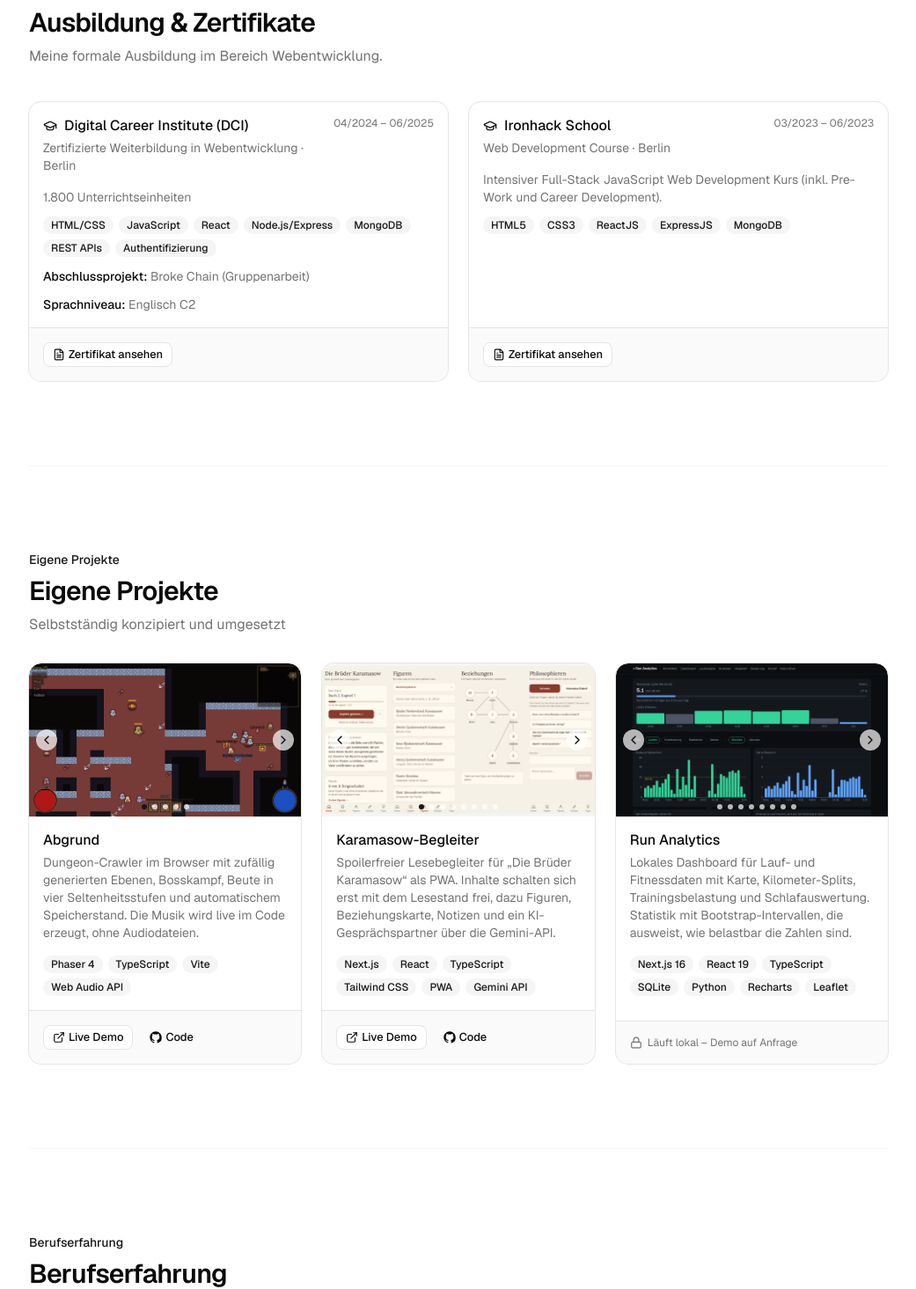
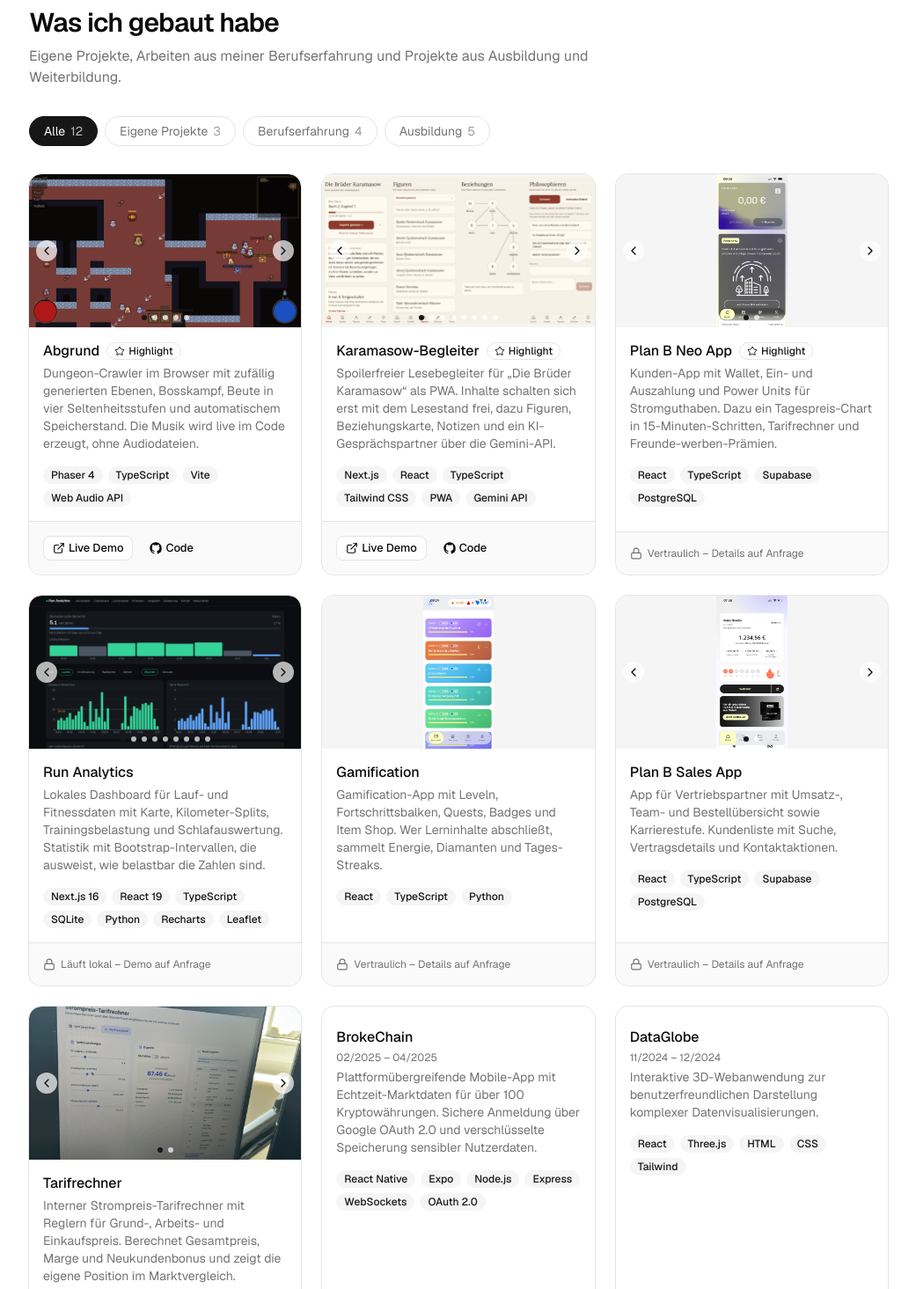
Before and after one commit to Parazim94/website-portfolio, a Next.js app: page / in a window 1280 px wide. Shown: the part 1285-2750 px from the top of the page at 88% size, without its empty margins (119-1160 px from the left). Built offline with nearby package versions, Linux system fonts and the light colour scheme.

Commit message:
Refactor project sections and navigation links for improved organization and clarity

```diff
--- a/app/page.tsx
+++ b/app/page.tsx
@@ -1,9 +1,5 @@
 import { AboutSection } from "@/components/sections/about-section";
 import { EducationSection } from "@/components/sections/education-section";
-import {
-  ExperienceSection,
-  PersonalProjectsSection,
-} from "@/components/sections/experience-section";
 import { HeroSection } from "@/components/sections/hero-section";
 import { ProjectsSection } from "@/components/sections/projects-section";
 import { SkillsSection } from "@/components/sections/skills-section";
@@ -16,13 +12,9 @@ export default function Home() {
 
       <AboutSection />
 
+      <ProjectsSection />
+
       <EducationSection />
-
-      <PersonalProjectsSection />
-
-      <ExperienceSection />
-
-      <ProjectsSection />
 
       <SkillsSection />
 
--- a/components/sections/hero-section.tsx
+++ b/components/sections/hero-section.tsx
@@ -94,7 +94,7 @@ export function HeroSection() {
 
           <motion.div variants={item}>
             <Button size="lg" asChild>
-              <a href="#personal-projects">Projekte ansehen</a>
+              <a href="#projects">Projekte ansehen</a>
             </Button>
           </motion.div>
 
--- a/components/sections/experience-section.tsx
+++ b/components/sections/project-card.tsx
@@ -7,11 +7,10 @@ import {
   ChevronLeft,
   ChevronRight,
   ExternalLink,
-  ImageIcon,
   Lock,
+  Star,
 } from "lucide-react";
 
-import { SectionHeading } from "@/components/section-heading";
 import { GithubIcon } from "@/components/icons";
 import { Badge } from "@/components/ui/badge";
 import { Button } from "@/components/ui/button";
@@ -23,20 +22,7 @@ import {
   CardHeader,
   CardTitle,
 } from "@/components/ui/card";
-import {
-  personalProjects,
-  personalProjectsGroup,
-  workExperience,
-  workProjects,
-  type WorkProject,
-} from "@/lib/experience";
-
-const container = {
-  hidden: {},
-  visible: {
-    transition: { staggerChildren: 0.08 },
-  },
-};
+import type { PortfolioProject } from "@/lib/all-projects";
 
 const item = {
   hidden: { opacity: 0, y: 16 },
@@ -116,27 +102,33 @@ function ProjectImageGallery({
   );
 }
 
-function ProjectCard({ project }: { project: WorkProject }) {
+export function ProjectCard({ project }: { project: PortfolioProject }) {
   return (
     <motion.div variants={item} className="h-full">
       <Card className="flex h-full flex-col overflow-hidden pt-0 transition-all duration-300 hover:-translate-y-1 hover:shadow-lg hover:shadow-primary/10">
-        <div className="relative aspect-video w-full overflow-hidden rounded-t-xl bg-muted">
-          {project.images && project.images.length > 0 ? (
+        {project.images && project.images.length > 0 ? (
+          <div className="relative aspect-video w-full overflow-hidden rounded-t-xl bg-muted">
             <ProjectImageGallery
               images={project.images}
               title={project.title}
               fit={project.imageFit}
             />
-          ) : (
-            <div className="flex h-full w-full flex-col items-center justify-center gap-2 text-muted-foreground">
-              <ImageIcon className="h-6 w-6" aria-hidden="true" />
-              <span className="text-xs">Screenshot folgt</span>
-            </div>
-          )}
-        </div>
+          </div>
+        ) : null}
 
-        <CardHeader>
-          <CardTitle>{project.title}</CardTitle>
+        <CardHeader className={project.images?.length ? undefined : "pt-6"}>
+          <CardTitle className="flex items-center gap-2">
+            {project.title}
+            {project.featured ? (
+              <Badge variant="outline" className="gap-1 text-primary">
+                <Star className="h-3 w-3" aria-hidden="true" />
+                Highlight
+              </Badge>
+            ) : null}
+          </CardTitle>
+          {project.period ? (
+            <p className="text-xs text-muted-foreground">{project.period}</p>
+          ) : null}
           <CardDescription>{project.description}</CardDescription>
         </CardHeader>
 
@@ -179,65 +171,3 @@ function ProjectCard({ project }: { project: WorkProject }) {
     </motion.div>
   );
 }
-
-function ProjectGrid({ projects }: { projects: WorkProject[] }) {
-  return (
-    <motion.div
-      initial="hidden"
-      whileInView="visible"
-      viewport={{ once: true, margin: "-80px" }}
-      variants={container}
-      className="mt-8 grid gap-6 sm:grid-cols-2 lg:grid-cols-3"
-    >
-      {projects.map((project) => (
-        <ProjectCard key={project.slug} project={project} />
-      ))}
-    </motion.div>
-  );
-}
-
-export function PersonalProjectsSection() {
-  return (
-    <section
-      id="personal-projects"
-      className="scroll-mt-16 border-t border-border/40 py-24"
-    >
-      <SectionHeading
-        eyebrow={personalProjectsGroup.title}
-        title={personalProjectsGroup.title}
-        description={personalProjectsGroup.subtitle}
-      />
-
-      <ProjectGrid projects={personalProjects} />
-    </section>
-  );
-}
-
-export function ExperienceSection() {
-  return (
-    <section
-      id="experience"
-      className="scroll-mt-16 border-t border-border/40 py-24"
-    >
-      <SectionHeading
-        eyebrow="Berufserfahrung"
-        title="Berufserfahrung"
-        description="Ausgewählte Projekte aus meiner beruflichen Praxis."
-      />
-
-      <div className="mt-10 flex flex-col gap-1 border-b border-border/40 pb-6 sm:flex-row sm:items-baseline sm:justify-between">
-        <div>
-          <p className="text-lg font-semibold">{workExperience.company}</p>
-          <p className="text-sm text-muted-foreground">
-            {workExperience.role}
-          </p>
-        </div>
-        <p className="text-sm text-muted-foreground">
-          {workExperience.period}
-        </p>
-      </div>
-
-      <ProjectGrid projects={workProjects} />
-    </section>
-  );
-}
--- a/components/sections/projects-section.tsx
+++ b/components/sections/projects-section.tsx
@@ -1,22 +1,17 @@
 "use client";
 
+import { useState } from "react";
 import { motion } from "framer-motion";
-import { ExternalLink } from "lucide-react";
 
 import { SectionHeading } from "@/components/section-heading";
-import { GithubIcon } from "@/components/icons";
-import { Badge } from "@/components/ui/badge";
-import { Button } from "@/components/ui/button";
+import { ProjectCard } from "@/components/sections/project-card";
 import {
-  Card,
-  CardAction,
-  CardContent,
-  CardDescription,
-  CardFooter,
-  CardHeader,
-  CardTitle,
-} from "@/components/ui/card";
-import { projects } from "@/lib/projects";
+  allProjects,
+  projectFilters,
+  type ProjectCategory,
+} from "@/lib/all-projects";
+import { workExperience } from "@/lib/experience";
+import { cn } from "@/lib/utils";
 
 const container = {
   hidden: {},
@@ -25,77 +20,81 @@ const container = {
   },
 };
 
-const item = {
-  hidden: { opacity: 0, y: 16 },
-  visible: { opacity: 1, y: 0, transition: { duration: 0.4 } },
-};
+type Filter = "all" | ProjectCategory;
 
 export function ProjectsSection() {
+  const [filter, setFilter] = useState<Filter>("all");
+
+  const visible = allProjects
+    .filter((project) => filter === "all" || project.category === filter)
+    .sort((a, b) => Number(!!b.featured) - Number(!!a.featured));
+
   return (
     <section
       id="projects"
       className="scroll-mt-16 border-t border-border/40 py-24"
     >
       <SectionHeading
-        eyebrow="Ausbildung & Weiterbildung"
-        title="Ausbildungs- und Weiterbildungsarbeiten"
-        description="Projekte aus meiner Ausbildung und Weiterbildung."
+        eyebrow="Projekte"
+        title="Was ich gebaut habe"
+        description="Eigene Projekte, Arbeiten aus meiner Berufserfahrung und Projekte aus Ausbildung und Weiterbildung."
       />
 
+      <div
+        role="group"
+        aria-label="Projekte filtern"
+        className="mt-8 flex flex-wrap gap-2"
+      >
+        {projectFilters.map(({ id, label }) => {
+          const count =
+            id === "all"
+              ? allProjects.length
+              : allProjects.filter((project) => project.category === id).length;
+          const active = filter === id;
+
+          return (
+            <button
+              key={id}
+              type="button"
+              aria-pressed={active}
+              onClick={() => setFilter(id)}
+              className={cn(
+                "rounded-full border px-4 py-1.5 text-sm transition-colors",
+                active
+                  ? "border-primary bg-primary text-primary-foreground"
+                  : "border-border bg-card text-muted-foreground hover:text-foreground",
+              )}
+            >
+              {label}
+              <span className="ml-1.5 opacity-70">{count}</span>
+            </button>
+          );
+        })}
+      </div>
+
+      {filter === "work" ? (
+        <div className="mt-6 flex flex-col gap-1 border-b border-border/40 pb-4 sm:flex-row sm:items-baseline sm:justify-between">
+          <div>
+            <p className="text-lg font-semibold">{workExperience.company}</p>
+            <p className="text-sm text-muted-foreground">
+              {workExperience.role}
+            </p>
+          </div>
+          <p className="text-sm text-muted-foreground">
+            {workExperience.period}
+          </p>
+        </div>
+      ) : null}
+
       <motion.div
+        key={filter}
         initial="hidden"
-        whileInView="visible"
-        viewport={{ once: true, margin: "-80px" }}
+        animate="visible"
         variants={container}
-        className="mt-10 grid gap-6 sm:grid-cols-2 lg:grid-cols-3"
+        className="mt-8 grid gap-6 sm:grid-cols-2 lg:grid-cols-3"
       >
-        {projects.map((project) => (
-          <motion.div key={project.slug} variants={item} className="h-full">
-            <Card className="flex h-full flex-col transition-all duration-300 hover:-translate-y-1 hover:shadow-lg hover:shadow-primary/10">
-              <CardHeader>
-                <CardTitle>{project.title}</CardTitle>
-                <CardAction className="text-xs text-muted-foreground">
-                  {project.period}
-                </CardAction>
-                <CardDescription>{project.description}</CardDescription>
-              </CardHeader>
-
-              <CardContent className="flex flex-1 flex-wrap content-start gap-1.5">
-                {project.tags.map((tag) => (
-                  <Badge key={tag} variant="secondary">
-                    {tag}
-                  </Badge>
-                ))}
-              </CardContent>
-
-              <CardFooter className="gap-2">
-                {project.liveUrl ? (
-                  <Button asChild size="sm" variant="outline">
-                    <a
-                      href={project.liveUrl}
-                      target="_blank"
-                      rel="noreferrer"
-                    >
-                      <ExternalLink />
-                      Live Demo
-                    </a>
-                  </Button>
-                ) : null}
-                {project.githubUrl ? (
-                  <Button asChild size="sm" variant="ghost">
-                    <a
-                      href={project.githubUrl}
-                      target="_blank"
-                      rel="noreferrer"
-                    >
-                      <GithubIcon className="h-4 w-4" />
-                      Code
-                    </a>
-                  </Button>
-                ) : null}
-              </CardFooter>
-            </Card>
-          </motion.div>
+        {visible.map((project) => (
+          <ProjectCard key={project.slug} project={project} />
         ))}
       </motion.div>
     </section>
--- /dev/null
+++ b/lib/all-projects.ts
@@ -0,0 +1,37 @@
+import { personalProjects, workProjects, type WorkProject } from "@/lib/experience";
+import { projects as trainingProjects } from "@/lib/projects";
+
+export type ProjectCategory = "personal" | "work" | "training";
+
+export interface PortfolioProject extends WorkProject {
+  category: ProjectCategory;
+  period?: string;
+  featured?: boolean;
+}
+
+export const projectFilters: { id: "all" | ProjectCategory; label: string }[] = [
+  { id: "all", label: "Alle" },
+  { id: "personal", label: "Eigene Projekte" },
+  { id: "work", label: "Berufserfahrung" },
+  { id: "training", label: "Ausbildung" },
+];
+
+const featuredSlugs = new Set(["abgrund", "plan-b-neo-app", "karamasow-begleiter"]);
+
+const withCategory = (
+  list: WorkProject[],
+  category: ProjectCategory,
+): PortfolioProject[] =>
+  list.map((project) => ({
+    ...project,
+    category,
+    featured: featuredSlugs.has(project.slug),
+  }));
+
+export const allProjects: PortfolioProject[] = [
+  ...withCategory(personalProjects, "personal"),
+  ...withCategory(workProjects, "work"),
+  ...trainingProjects.map(
+    (project): PortfolioProject => ({ ...project, category: "training" }),
+  ),
+];
--- a/lib/site-config.ts
+++ b/lib/site-config.ts
@@ -35,10 +35,8 @@ export const siteConfig = {
 export const navLinks: NavLink[] = [
   { label: "Start", href: "#hero" },
   { label: "Über mich", href: "#about" },
+  { label: "Projekte", href: "#projects" },
   { label: "Ausbildung", href: "#education" },
-  { label: "Eigene Projekte", href: "#personal-projects" },
-  { label: "Berufserfahrung", href: "#experience" },
-  { label: "Ausbildungsarbeiten", href: "#projects" },
   { label: "Skills", href: "#skills" },
   { label: "Kontakt", href: "#contact" },
 ];
```
